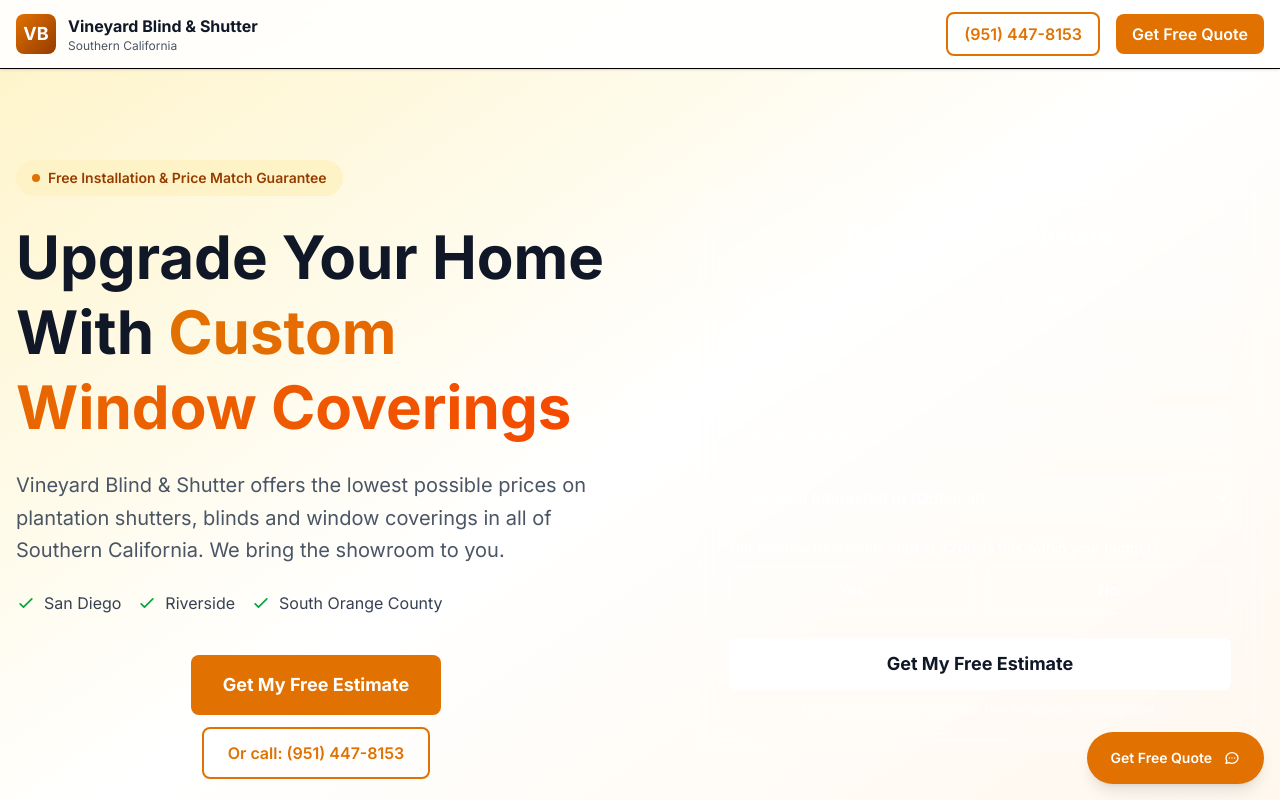
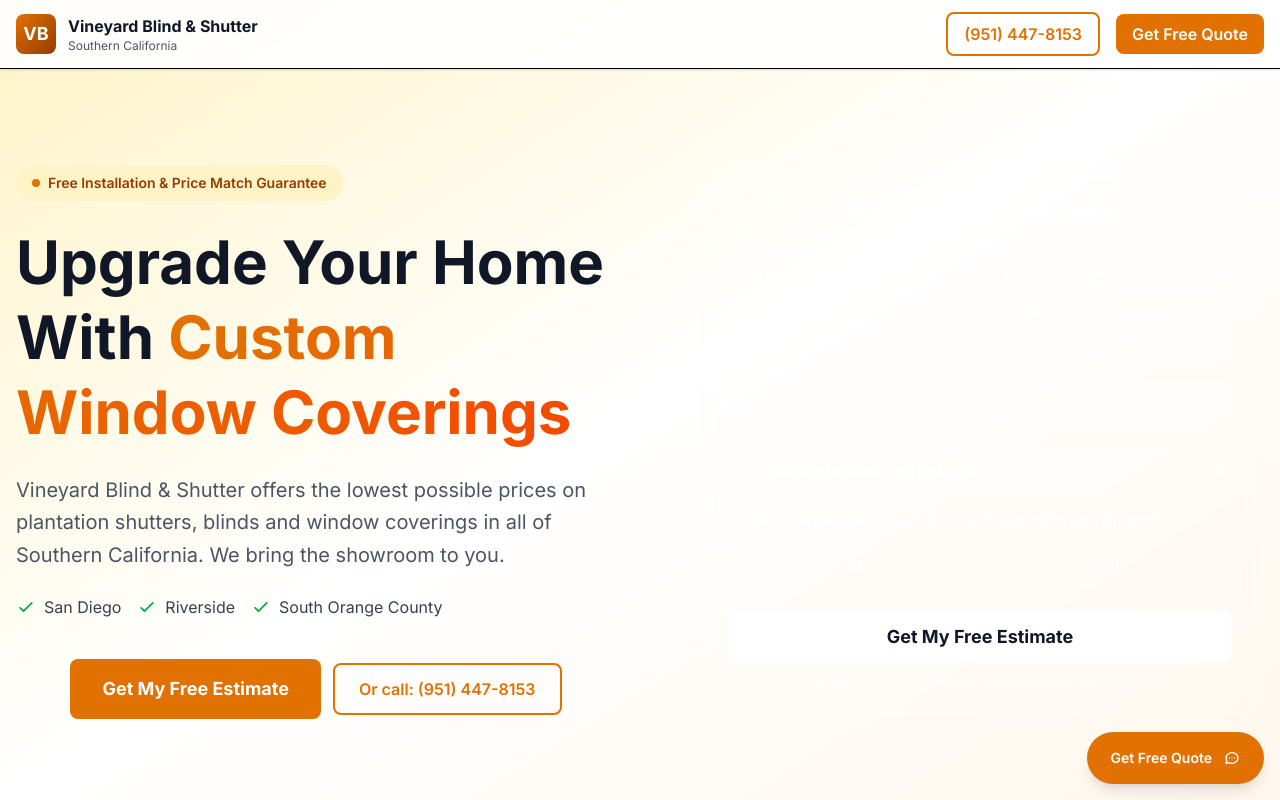
Before and after one commit to Landing-Pages-Websites/vineyard-blind-shutter-landing, a Next.js app: page / in a window 1280 px wide. Shown: the top 800 px of the page. Built offline with nearby package versions, Linux system fonts and the light colour scheme.

Commit message:
Fix: CTAs side by side (never stacked vertically)

```diff
--- a/src/app/page.tsx
+++ b/src/app/page.tsx
@@ -33,7 +33,7 @@
 
 function DualCTA({ primary, href }: { primary: string; href: string }) {
   return (
-    <div className="mt-10 flex flex-col items-center gap-3">
+    <div className="mt-10 flex flex-wrap items-center justify-center gap-3">
       <a href={href} className="bg-amber-600 hover:bg-amber-700 text-white px-8 py-4 rounded-lg font-bold text-lg transition-colors">
         {primary}
       </a>
```
